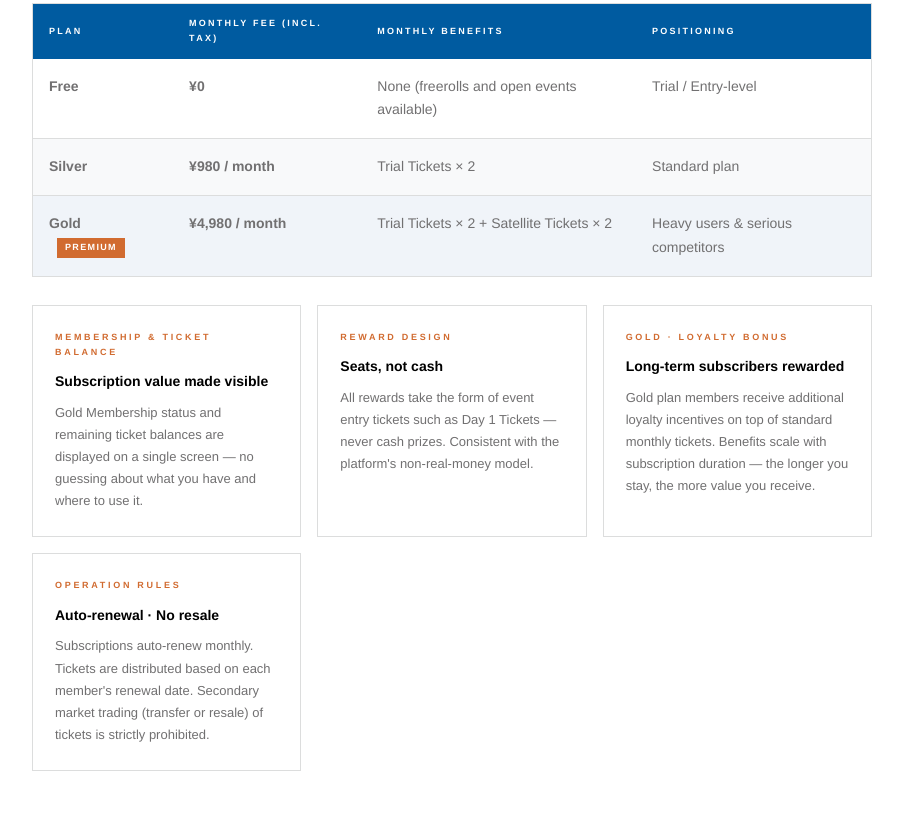
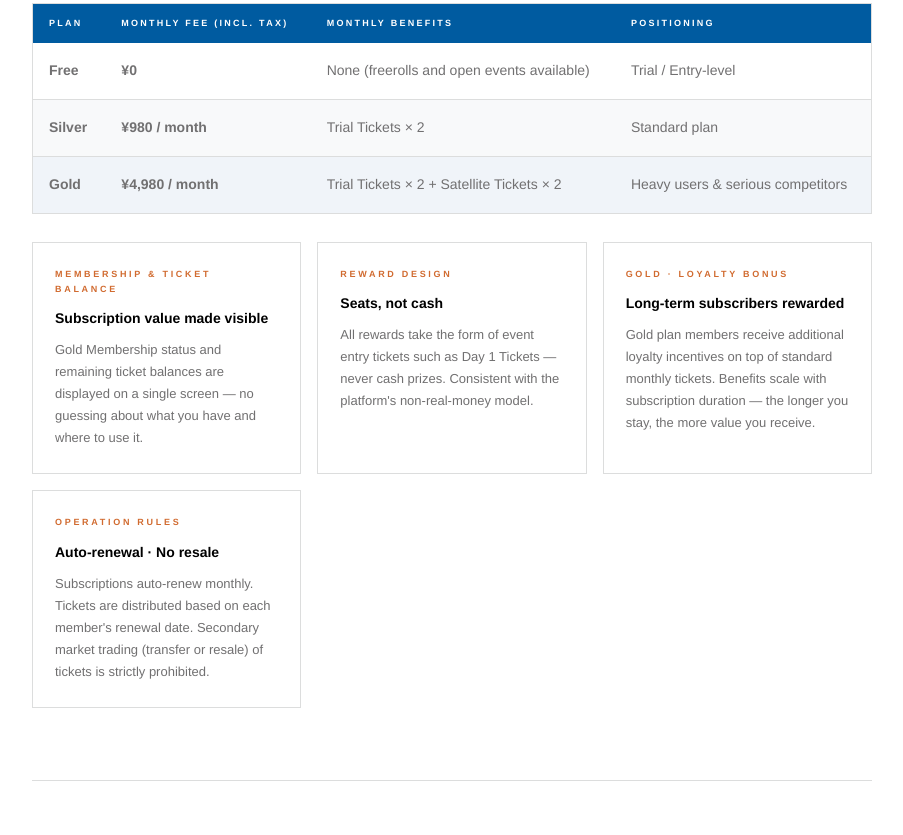
Before and after one commit to YaUci00/jopt-games-overview-en, a plain HTML site: page index.html in a window 1280 px wide. Shown: the part 5105-5940 px from the top of the page, without its empty margins (188-1091 px from the left). Drawn offline with Linux system fonts and the light colour scheme.

Commit message:
Remove 'Premium' badge from Gold plan to match Japanese source

```diff
--- a/index.html
+++ b/index.html
@@ -794,7 +794,7 @@
         <td>Standard plan</td>
       </tr>
       <tr class="plan-gold-row">
-        <td class="plan-name">Gold <span class="badge">Premium</span></td>
+        <td class="plan-name">Gold</td>
         <td class="plan-price">¥4,980 / month</td>
         <td>Trial Tickets × 2 + Satellite Tickets × 2</td>
         <td>Heavy users &amp; serious competitors</td>
```
